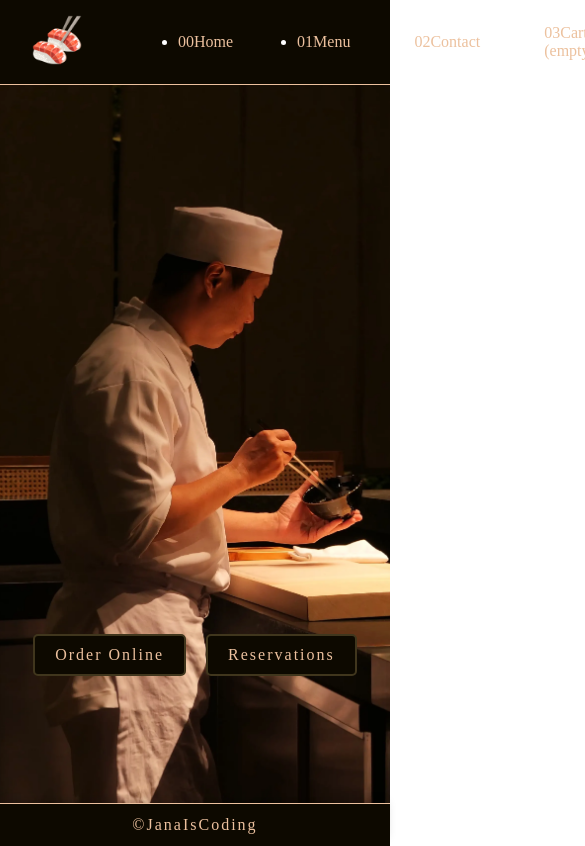
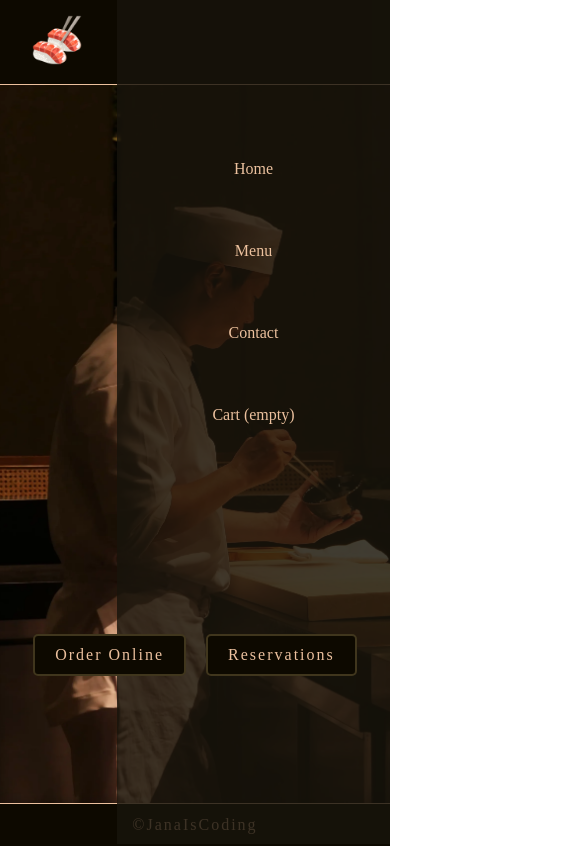
Before and after one commit to janaiscoding/shopping-cart, a React (Create React App) app: page /cart in a window 390 px wide. Shown: the top 846 px of the page, 585 px wide, since content can reach past the window. Built offline with nearby package versions, Linux system fonts and the light colour scheme.

Commit message:
Turn logo into a link and start styling navbar

```diff
--- a/src/styles/navbar.css
+++ b/src/styles/navbar.css
@@ -1,33 +1,36 @@
 header {
+  justify-content: space-between;
   background-color: #0d0900;
   border-bottom: 1px solid #ecc19e;
   position: sticky;
   height: 10vh;
 }
-.logo{
+.logo {
   margin: 2rem;
 }
 
-nav {
-  color: white;
+@media (max-width: 35em) {
+  .primary-navigation {
+    position: fixed;
+    inset: 0 0 0 30%;
+
+    flex-direction: column;
+    padding: min(30vh, 10rem) 2em !important;
+    background: rgba(24, 20, 12, 0.822);
+  }
 }
+
+/* UTILITY */
 .flex {
   display: flex;
-  justify-content: flex-start;
   align-items: center;
   gap: var(--gap, 4rem);
 }
-
-nav > a {
-  font-size: 1.6rem;
-  letter-spacing: 2px;
+.primary-navigation {
+  list-style: none;
+  padding: 0;
+  margin: 0;
 }
-
-.small-nav {
-  display: none;
+.primary-navigation a {
+  text-decoration: none;
 }
-@media screen and (max-width: 600px) {
-  .small-nav {
-    display: block;
-  }
-}
--- a/src/styles/styles.css
+++ b/src/styles/styles.css
@@ -31,7 +31,7 @@ button {
   position: relative;
   display: inline-block;
   height: 50px;
-  background-color: #0d0900;
+  background-color: #0d09008c;
   border-radius: 5px;
   border: 1px solid #40361d;
   color: #ecc19e;
--- a/src/utilities/Navbar.js
+++ b/src/utilities/Navbar.js
@@ -12,41 +12,35 @@ const Navbar = ({ totalQuant }) => {
       myButton.className = "nav-bar";
     }
   };
-
   return (
     <>
       <header className="flex">
         <div>
-          <img className="logo" src={logo} alt="sushi logo" width={50} />
+          <Link to="/">
+            <img className="logo" src={logo} alt="sushi logo" width={50} />
+          </Link>
         </div>
         <nav>
           <ul id="primary-navigation" className="primary-navigation flex">
             <li className="active">
-              <Link to="/">
-                <span aria-hidden="true">00</span>Home
-              </Link>
+              <Link to="/">Home</Link>
             </li>
             <li className="active">
-              <Link to="/menu">
-                <span aria-hidden="true">01</span>Menu
-              </Link>
+              <Link to="/menu">Menu</Link>
             </li>
             <li className="active">
-              <Link to="/contact">
-                <span aria-hidden="true">02</span>Contact
-              </Link>
+              <Link to="/contact">Contact</Link>
             </li>
             <li className="active">
               <Link to="/cart">
-                <span aria-hidden="true">03</span>Cart (
-                {totalQuant === 0 ? "empty" : totalQuant})
+                Cart ({totalQuant === 0 ? "empty" : totalQuant})
               </Link>
             </li>
           </ul>
         </nav>
-        <button onClick={toggleNav} className="nav-toggle">
+        {/* <button onClick={toggleNav} className="nav-toggle">
           R
-        </button>
+        </button> */}
       </header>
     </>
   );
```
